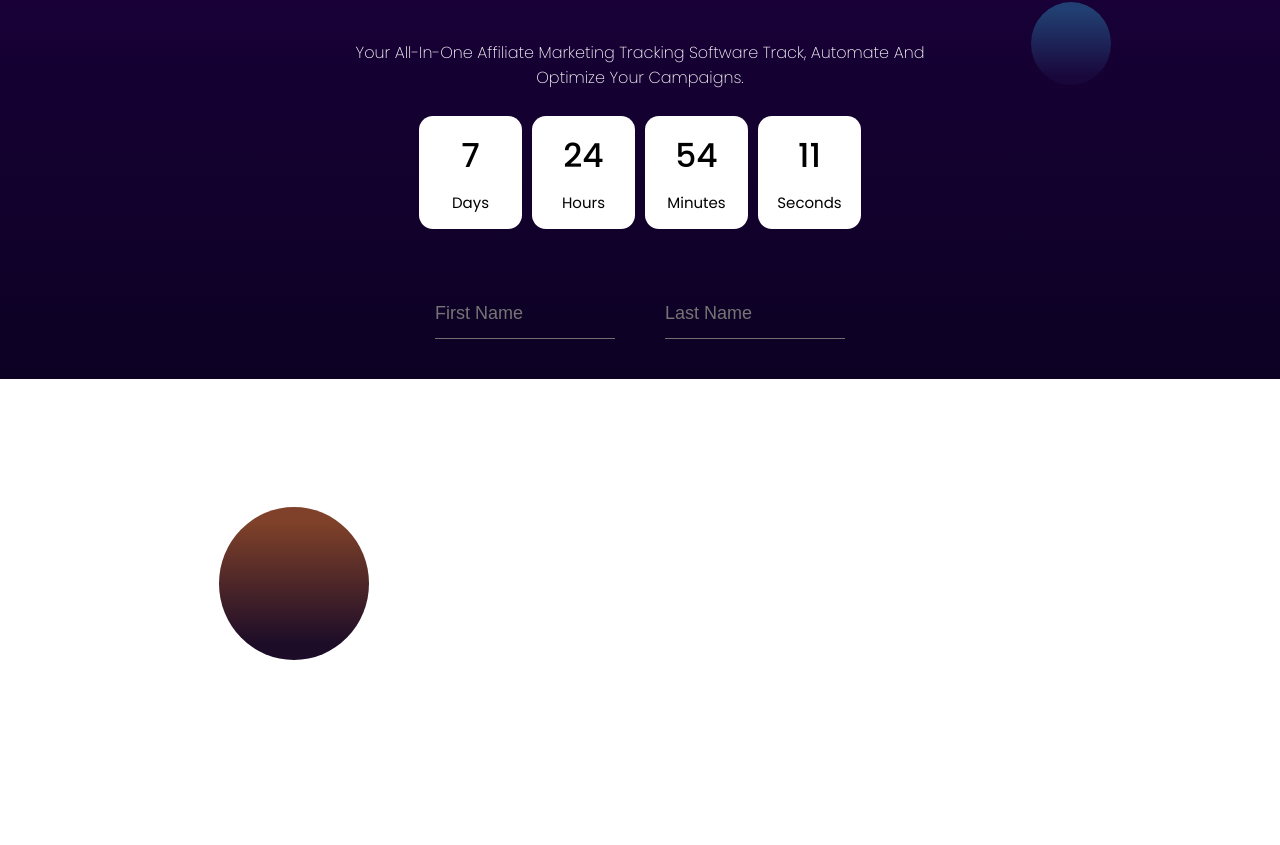
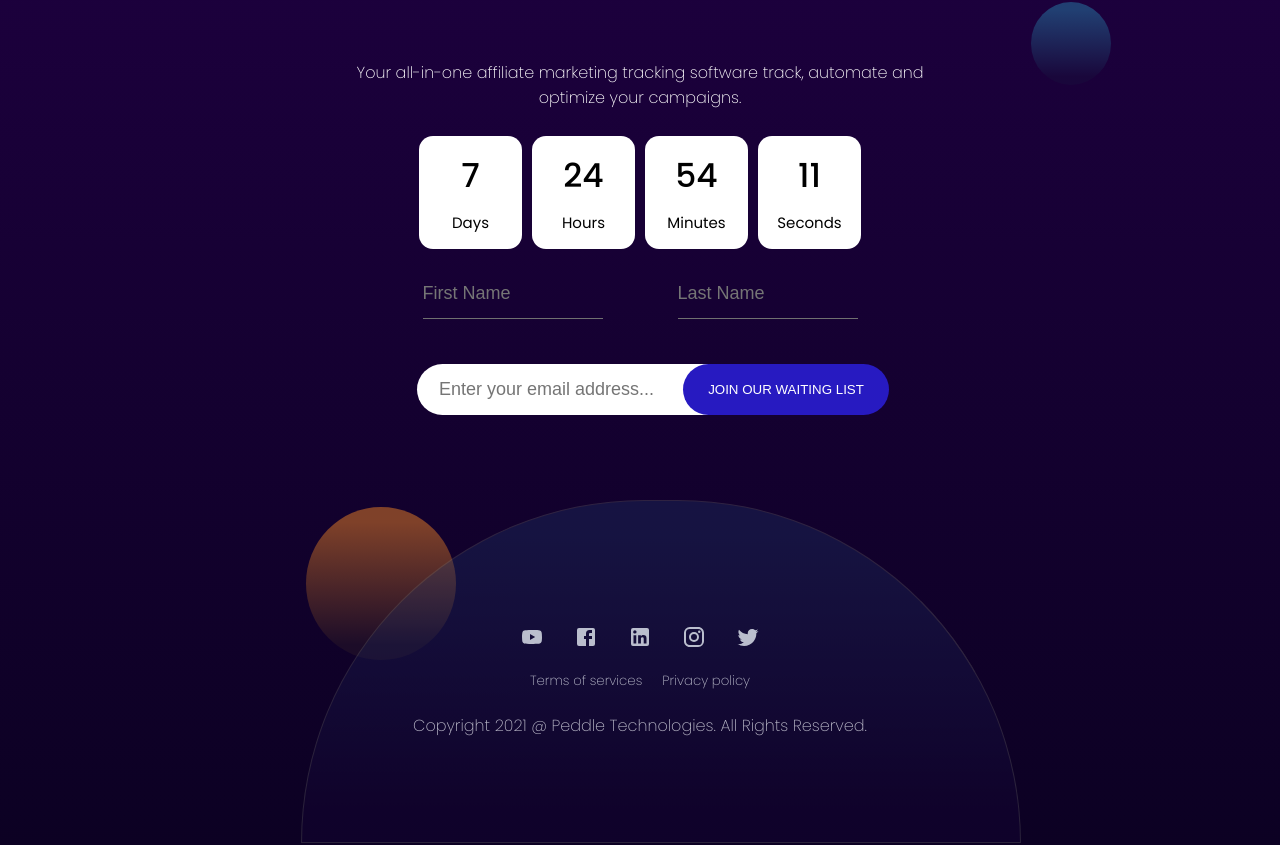
Before and after one commit to lawsonDaniel/paddle-frontend-assessment, a Next.js app: page /component/ComingSoon/Header in a window 1280 px wide. Shown: the part 293-1138 px from the top of the page. Before the commit the page ends 953 px from the top, so only its background shows below. Built offline with nearby package versions, Linux system fonts and the light colour scheme.

Commit message:
done with the coming soon page

```diff
--- a/pages/component/ComingSoon/Header.tsx
+++ b/pages/component/ComingSoon/Header.tsx
@@ -4,7 +4,11 @@ import Logo from '../../../images/logo.png'
 import Link from 'next/link'
 import Style from '../../../styles/comingsoon.module.css'
 import Cards from './Cards'
-
+import YouTubeIcon from '@mui/icons-material/YouTube';
+import FacebookIcon from '@mui/icons-material/Facebook';
+import LinkedInIcon from '@mui/icons-material/LinkedIn';
+import InstagramIcon from '@mui/icons-material/Instagram';
+import TwitterIcon from '@mui/icons-material/Twitter';
 
 
 const Header = () => {
@@ -46,11 +50,29 @@ const Header = () => {
               <Cards number={11} string="Seconds"/>
            </div>
            <form className={Style.form}>
-           <input className={Style.input} placeholder="First Name" type="text" required />
-           <input className={Style.input} placeholder="Last Name" type="text" required />
+          <div className={Style.inputNameContainer}>
+              <input className={Style.input} placeholder="First Name" type="text" required />
+              <input className={Style.input} placeholder="Last Name" type="text" required />
+          </div>
+           <div className={Style.EmailInputContainer}>
+              <input type="email" placeholder='Enter your email address...'/>
+              <button value="submit">Join our waiting list</button>
+           </div>
            </form>
+           <div className={Style.socialMedia}>
+            <YouTubeIcon/>
+            <FacebookIcon/>
+            <LinkedInIcon/>
+            <InstagramIcon/>
+            <TwitterIcon/>
+           </div>
+           <div className={Style.privacy}>
+            <h5>Terms of services</h5>
+            <h5>Privacy policy</h5>
+           </div>
+           <div className={Style.copy}>Copyright 2021 @ Peddle Technologies. All Rights Reserved.</div>
       </div>
-
+      <div className={Style.cssball4} ></div>
       <div  className={Style.cssball1}></div>
       <div className={Style.cssball2}></div>
       <div className={Style.cssball3}></div>
--- a/styles/comingsoon.module.css
+++ b/styles/comingsoon.module.css
@@ -5,6 +5,8 @@
     align-items: center;
     height: 100px;
     padding: 0 80px;
+    margin-bottom: 20px;
+
 }
 .navlink{
     display: flex;
@@ -19,8 +21,9 @@
     cursor:pointer
 }
 .header{
-    height: 100%;
+    height: 1138px;
     background: linear-gradient(#210045,#0C0123);
+
 }
 .logo{
    width: 100%;
@@ -45,7 +48,7 @@
     flex-direction: column;
     text-align: center;
     align-items: center;
-    text-transform: capitalize;
+
 
 }
 .jumbotron h1{
@@ -53,6 +56,7 @@
     font-size: 50px;
     font-weight: 600;
     z-index: 2;
+    text-transform: uppercase;
 }
 .jumbotron p{
     width: 600px;
@@ -91,7 +95,7 @@
     border-radius: 100%;
     background-image: linear-gradient(to bottom, #7F4129 10%,#1C0C28 90%);
     position: absolute;
-    left: 219px;
+    left: 306px;
     top: 800px;
     -webkit-border-radius: 100%;
     -moz-border-radius: 100%;
@@ -99,6 +103,23 @@
     -o-border-radius: 100%;
 
 }
+.cssball4{
+    width: 720px;
+    height: 343px;
+    border-radius: 720px 7200px 0 0;
+    background-image: linear-gradient(to bottom, #213F72 10%,#19073B 90%);
+    border: 0.3px solid #707070;
+    opacity: 0.3;
+    position: absolute;
+    left: 301px;
+    z-index: 7;
+    top: 793px;
+    -webkit-border-radius: 780px 780px 0 0;
+    -moz-border-radius: 860px 860px 0 0;
+    -ms-border-radius: 860px 860px 0 0;
+    -o-border-radius: 860px 860px 0 0;
+}
+
 /* //cards */
 .cardContainer{
     display: flex;
@@ -130,12 +151,17 @@
 .form{
     display: flex;
     margin-top: 10px;
+    flex-direction: column;
     z-index: 5;
+    gap: 45px;
+    align-items: center;
+}
+.inputNameContainer{
+    display: flex;
+    gap: 75px;
 }
 .input{
-    margin: 40px 25px;
     width: 180px;
-    display: block;
     height: 50px;
     border: none;
     font-size: 18px;
@@ -159,3 +185,59 @@ font-size: 11px;
 transform: translateY(-20px);
 visibility: visible !important;
 }
+.EmailInputContainer{
+    width: 446px;
+    background: #Fff;
+    height: 51px;
+    display: flex;
+    border-radius: 32px;
+    align-items: center;
+    margin-bottom: 10px;
+}
+.EmailInputContainer input{
+    border: 0;
+    outline: none;
+    padding: 10px 0;
+    font-size: 18px;
+    position: relative;
+    left: 22px;
+}
+.EmailInputContainer button{
+    border: 0;
+    outline: none;
+    height: 51px;
+    background: #271AC1;
+    color: #fff;
+    text-align: center;
+    letter-spacing: 0px;
+    text-transform: uppercase;
+    opacity: 1;
+    width: 206px;
+    position: relative;
+    right: -34px;
+    border-radius: 32px;
+    -webkit-border-radius: 32px;
+    -moz-border-radius: 32px;
+    -ms-border-radius: 32px;
+    -o-border-radius: 32px;
+}
+
+/* social media */
+
+.socialMedia{
+    display: flex;
+    gap: 30px;
+    margin-top: 200px;
+}
+
+/* privacy */
+.privacy{
+    display: flex;
+    gap: 20px;
+}
+.privacy h5{
+    font-weight: 200;
+}
+.copy{
+    font-weight: 200;
+}
```
